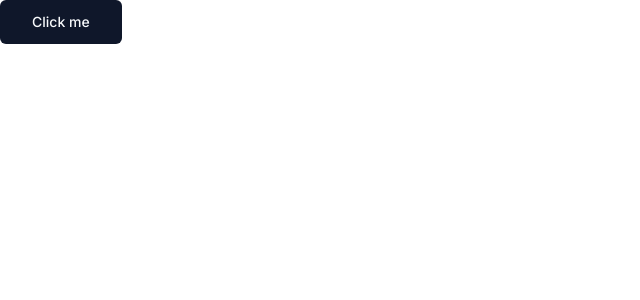
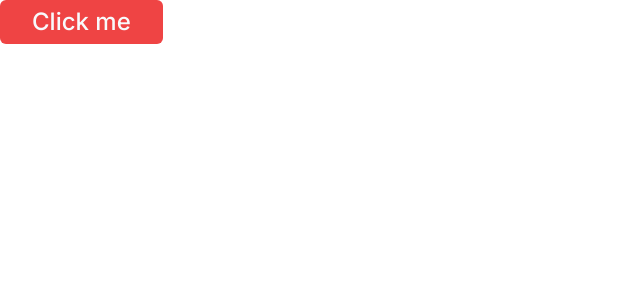
Before and after one commit to riskezwn/slack-clone, a Next.js app: page / in a window 1280 px wide. Shown: the top 300 px of the page, without its empty margins (0-640 px from the left). Built offline with nearby package versions, Linux system fonts and the light colour scheme.

Commit message:
add prettier and eslint config

```diff
--- a/src/app/page.tsx
+++ b/src/app/page.tsx
@@ -1,7 +1,9 @@
-import { Button } from "@/components/ui/button";
+import { Button } from '@/components/ui/button';
 
 export default function Home() {
   return (
-    <Button size="lg">Click me</Button>
+    <Button className="flex bg-red-500 text-2xl" size="lg">
+      Click me
+    </Button>
   );
 }
```
Also changed, not shown: package.json (+12 -4 lines), .eslintrc.json, 2 other files (tests, documents, lock files or other folders).
